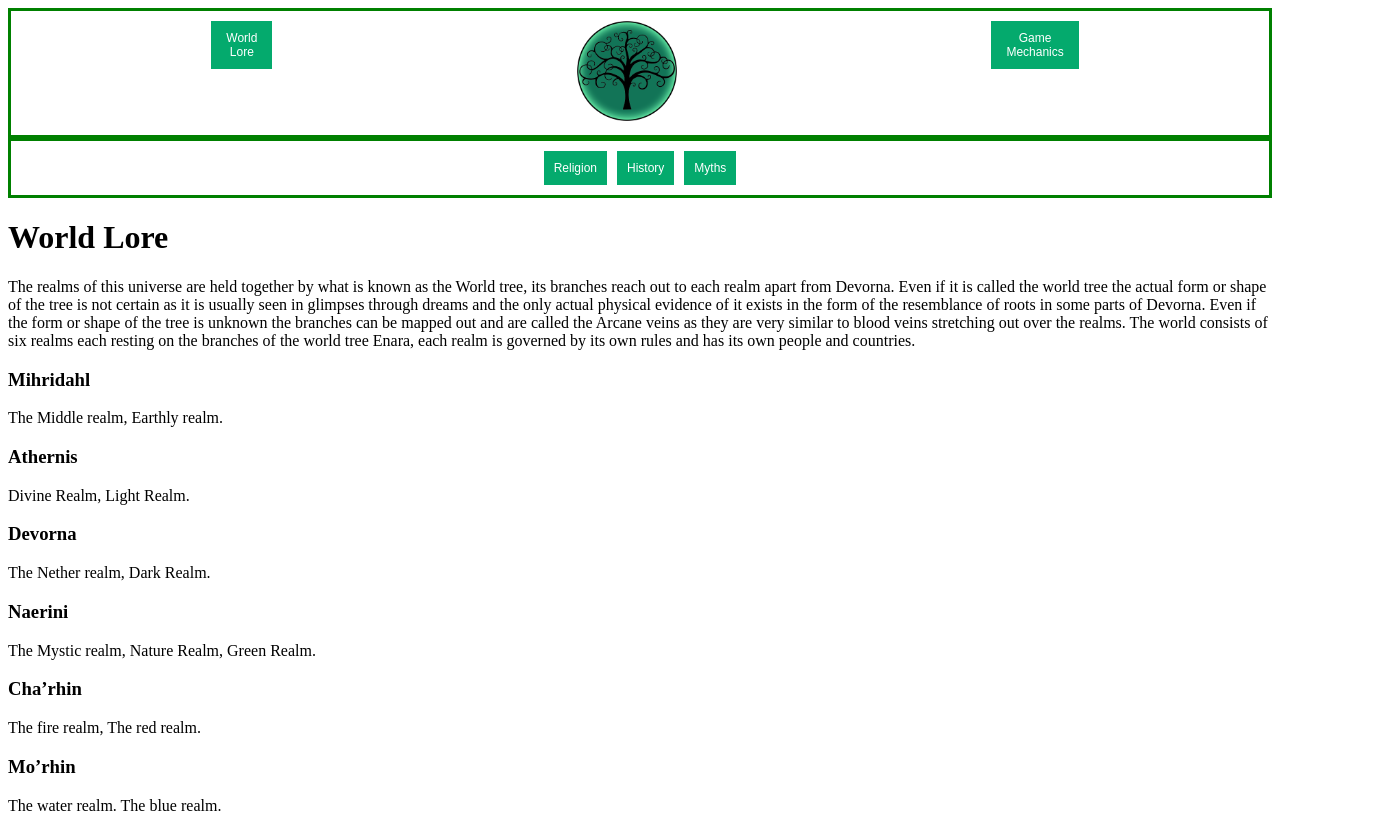
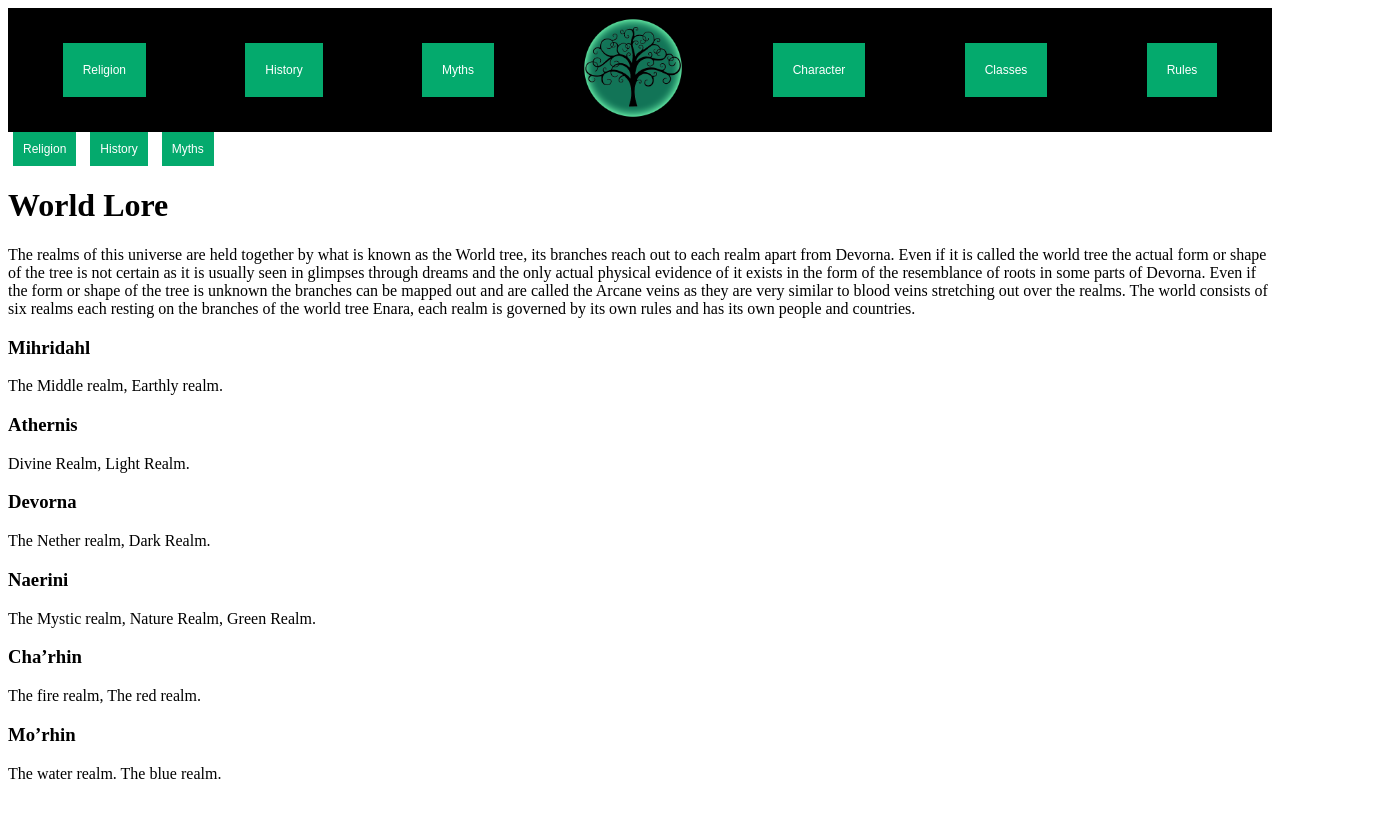
Before and after one commit to IronTaurus/Nychthemeron, a plain HTML site: page Lore.html in a window 1280 px wide. Shown: the whole page, 1383 px wide, since content can reach past the window. After the commit the page ends 800 px from the top, so only its background shows below. Drawn offline with Linux system fonts and the light colour scheme.

Commit message:
TopMenu changes

```diff
--- a/Lore.html
+++ b/Lore.html
@@ -10,27 +10,16 @@
 </head>
 
 <body>
-    <div id="Top-menu-1" class="top-menu">
-        <div class="top-dropdown">
-            <button class="top-dropbtn" onclick="window.location.href='Lore.html';">World Lore</button>
-            <div class="top-dropdown-content">
-                <a href="Religion.html">Religion</a>
-                <a href="#">History</a>
-                <a href="#">Myths</a>
-            </div>
-        </div>
+    <div class="Grid-container-top">
+        <button id="Religion" class="top-button" onclick="window.location.href='Lore.html';">Religion</button>
+        <button id="History" class="top-button" onclick="window.location.href='Lore.html';">History</button>
+        <button id="Myths" class="top-button" onclick="window.location.href='Lore.html';">Myths</button>
+        <a id="Home" onclick="href='index2.html';"><img src="Art\Home.png" alt="home" width="100" height="100"></a>
+        <button id="Character" class="top-button" onclick="window.location.href='Lore.html';">Character</button>
+        <button id="Classes" class="top-button" onclick="window.location.href='Lore.html';">Classes</button>
+        <button id="Rules" class="top-button" onclick="window.location.href='Lore.html';">Rules</button>
+    </div>
 
-        <a id="top-button" onclick="href='index.html';"><img src="Art\Home.png" alt="home" width="100" height="100"></a>
-
-        <div class="top-dropdown">
-            <button class="top-dropbtn" onclick="window.location.href='Classes.html';">Game Mechanics</button>
-            <div class="top-dropdown-content">
-                <a href="#">Character Builder</a>
-                <a href="Classes.html">Classes</a>
-                <a href="#">Rules</a>
-            </div>
-        </div>
-    </div>
     <div id="Top-menu-2" class="top-menu">
         <div class="dropdown">
             <button class="dropbtn" onclick="window.location.href='#';">Religion</button>
--- a/Style.css
+++ b/Style.css
@@ -1,22 +1,76 @@
-.top-menu {
-  display: flex;
-  position: sticky;
+#Religion {
+  grid-area: left1;
+}
+
+#History {
+  grid-area: left2;
+}
+
+#Myths {
+  grid-area: left3;
+}
+
+#Home {
+  grid-area: main;
+}
+
+#Character {
+  grid-area: right1;
+}
+
+#Classes {
+  grid-area: right2;
+}
+
+#Rules {
+  grid-area: right3;
+}
+
+.top-button {
+  display: block;
+  background-color: #04aa6d;
+  color: white;
+  padding: 20px;
+  font-size: 12px;
+  border: none;
+  margin-left: 10px;
+  margin-right: 10px;
+}
+
+.Grid-container-top {
+  display: grid;
+  grid-template-areas: "left1 left2 left3 main right1 right2 right3";
+  grid-gap: 10px;
+  background-color: #000000;
   padding: 10px;
-  border: 3px solid green;
-  justify-content: center;
+  justify-items: center;
+  align-items: center;
 }
-#Top-menu-1 {
-  z-index: 2;
+
+.Grid-container-top > div {
+  background-color: rgba(255, 255, 255, 0.8);
+  text-align: center;
+  padding: 20px 0;
 }
-#Top-menu-2 {
-  z-index: 1;
+.Container-sub {
+  border: #04aa6d;
+  border-radius: 5px;
 }
-#top-button {
-  padding: 0px;
-  margin-left: 0px;
-  margin-right: 0px;
+
+.Under-Top {
+  float: right;
+  height: 50%;
+  display: block;
+  background-color: #04aa6d;
+  color: white;
+  width: 50%;
+  padding: 10px;
+  font-size: 12px;
   border: none;
+  margin-left: 5px;
+  margin-right: 5px;
 }
+
 /* Dropdown Button */
 .dropbtn {
   display: block;
```
Also changed, not shown: Races.html (added, +80 -0 lines), index.html (+7 -8 lines), index2.html (added, +33 -0 lines).
